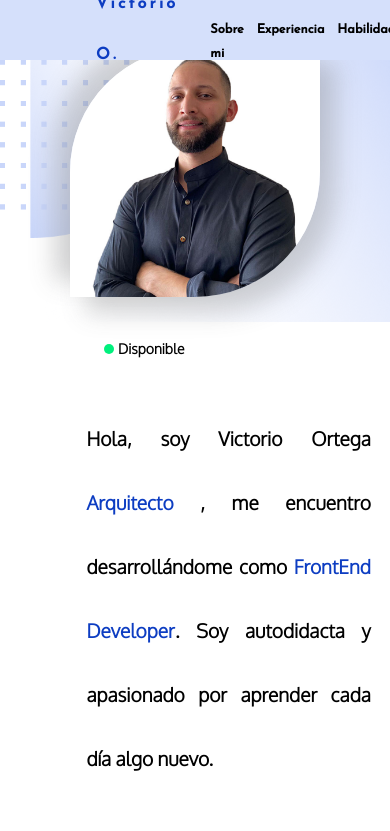
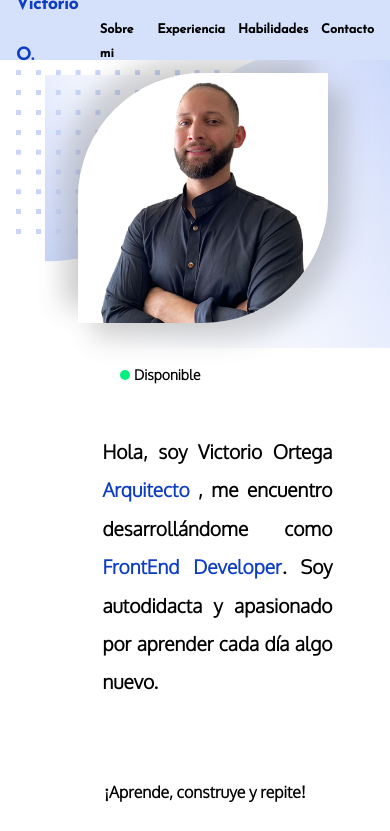
Before and after one commit to vortegar/Curriculum.github.io, a plain HTML site: page index.html in a window 390 px wide. Shown: the top 831 px of the page. Drawn offline with Linux system fonts and the light colour scheme.

Commit message:
Segunda corrección

```diff
--- a/css/style.css
+++ b/css/style.css
@@ -505,11 +505,17 @@ body {
 @media (max-width: 1024px) {
   /*Navbar*/
 
+  .navbar{
+    padding: 0 1em;
+  }
+
   .navbar-letter {
-    font-size: 1rem;
+    font-size: 1.1rem;
     font-weight: 700;
     line-height: 3.1875rem;
     color: var(--blue);
+    padding: 0;
+    letter-spacing: 0;
   }
 
   .navbar-links {
@@ -529,10 +535,14 @@ body {
 
   .descriptionContainer {
     gap: 1rem;
+    margin-left: 1em;
+    margin-top: 3em;
   }
 
   .descriptionContainer__texts-description {
     font-size: 1.2rem;
+    line-height: 2em;
+    margin-right: 2em;
   }
 
   .descriptionContainer__texts-previousWorks {
@@ -568,6 +578,7 @@ body {
   .containersoftSkills {
     flex-direction: column;
     align-items: center;
+    margin-left: 1em;
   }
 
   /* Skills */
@@ -587,6 +598,7 @@ body {
 
   .bootcamp-paragraph {
     font-size: 1rem;
+    line-height: 2em;
   }
 
   /*Form Social Media */
```
